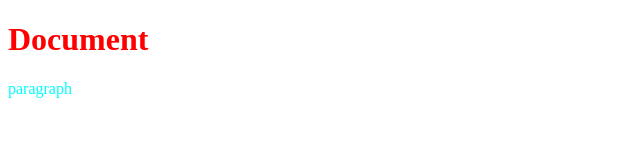
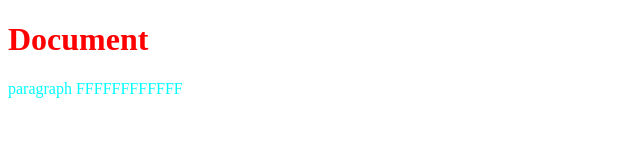
Before and after one commit to Adisho1313/GitRepo, a plain HTML site: page index.html in a window 1280 px wide. Shown: the whole page, without its empty margins (0-640 px from the left). Drawn offline with Linux system fonts and the light colour scheme.

Commit message:
third commit

```diff
--- a/index.html
+++ b/index.html
@@ -8,6 +8,6 @@
 </head>
 <body>
     <h1>Document</h1>
-    <p>paragraph</p>
+    <p>paragraph FFFFFFFFFFFF</p>
 </body>
 </html>
--- /dev/null
+++ b/script.js
@@ -0,0 +1 @@
+console.log('hello')
```
